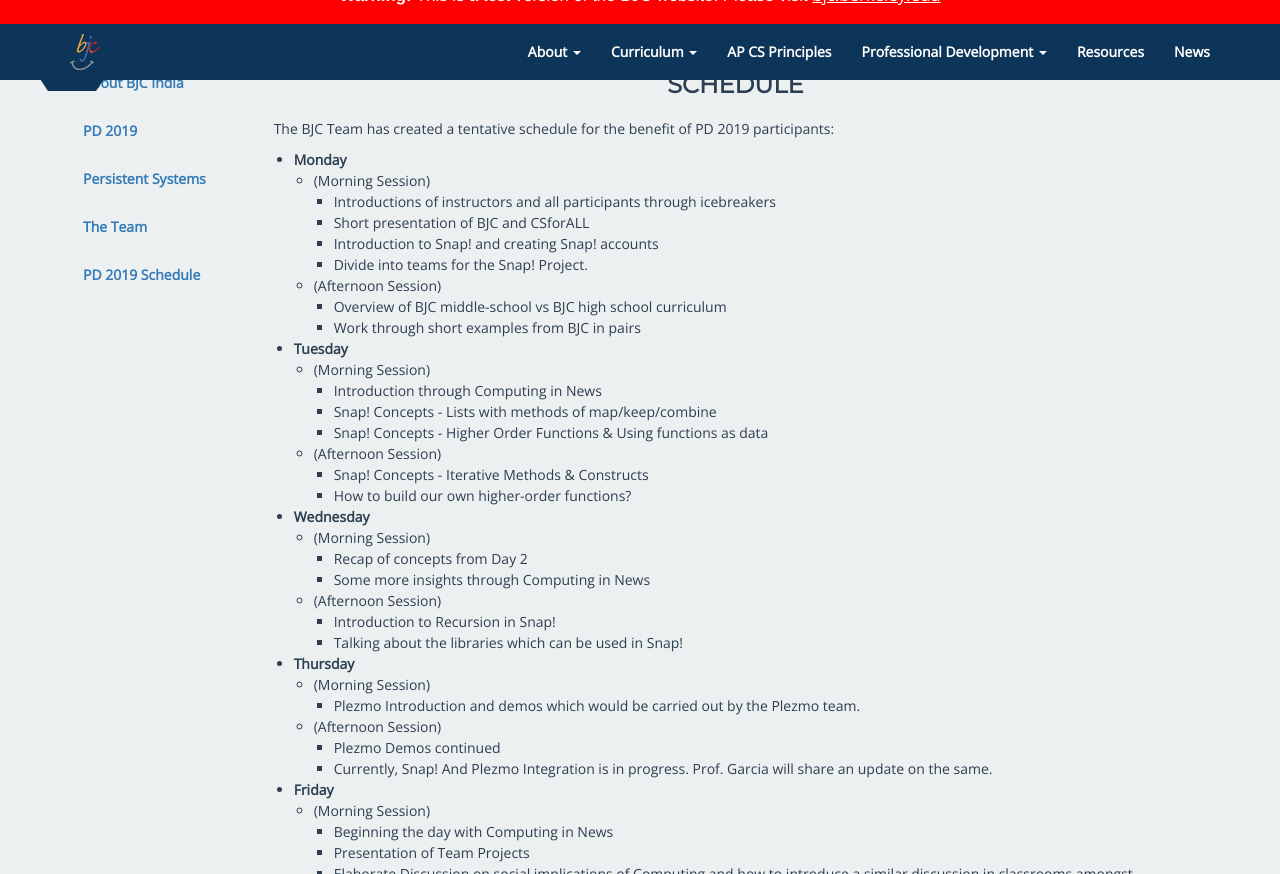
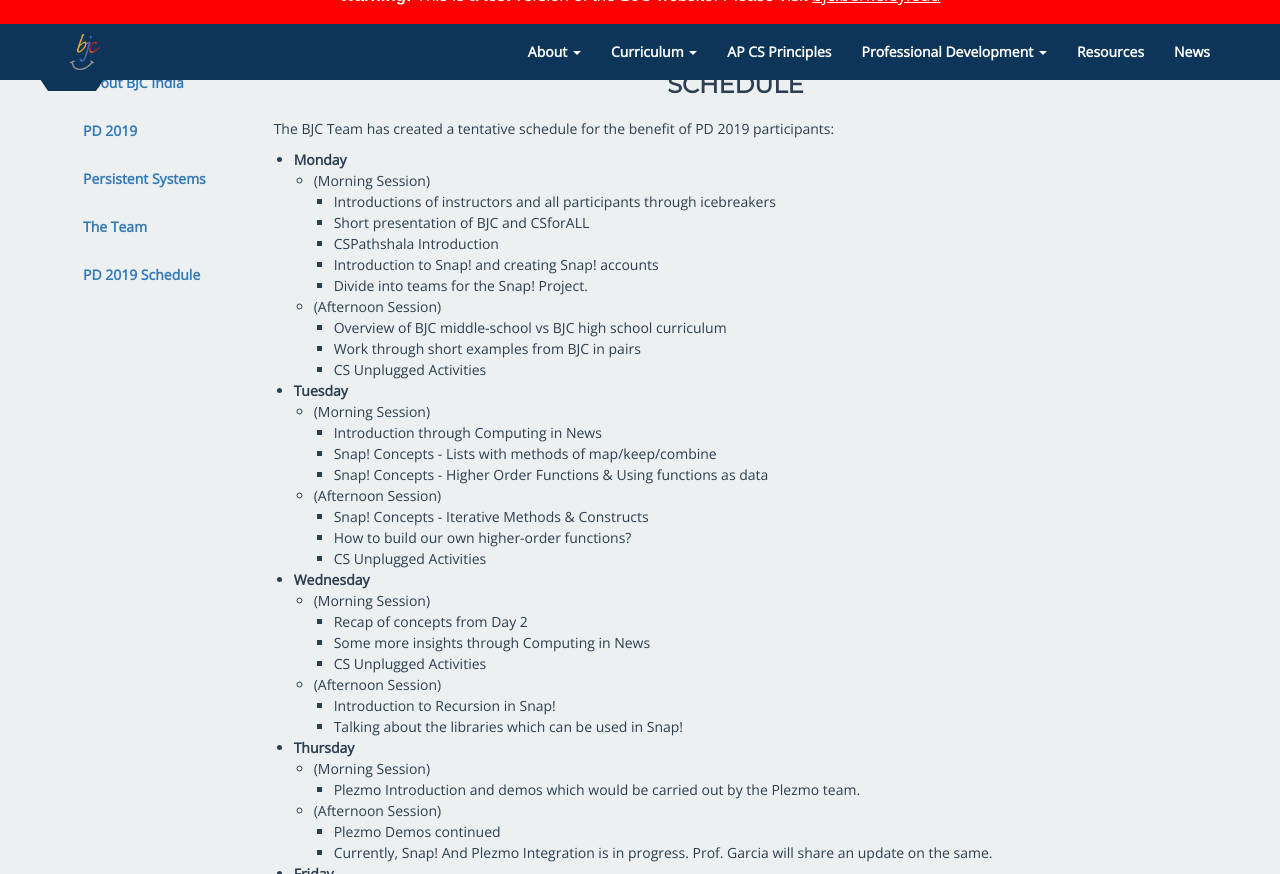
Before and after one commit to beautyjoy/beautyjoy.github.io, a Jekyll site: the page built from summer-pd/india-pd/schedule.html, in a window 1280 px wide and 900 px high, scrolled down 404 px, cut to the strip 26-900 px from the top of the window. Built offline with Jekyll 4.4.1, drawn with Linux system fonts in a browser that asks for light colours.

Commit message:
Schedule Changes

```diff
--- a/summer-pd/india-pd/schedule.html
+++ b/summer-pd/india-pd/schedule.html
@@ -16,6 +16,7 @@
                         <ul>
                             <li> Introductions of instructors and all participants through icebreakers </li>
                             <li> Short presentation of BJC and CSforALL </li>
+                            <li> CSPathshala Introduction </li>
                             <li> Introduction to Snap! and creating Snap! accounts </li>
                             <li> Divide into teams for the Snap! Project. </li>
                         </ul>
@@ -24,6 +25,7 @@
                         <ul>
                             <li> Overview of BJC middle-school vs BJC high school curriculum </li>
                             <li> Work through short examples from BJC in pairs </li>
+                            <li> CS Unplugged Activities </li>
                         </ul>
                     </li>
                 </ul>
@@ -41,6 +43,7 @@
                         <ul>
                             <li> Snap! Concepts - Iterative Methods & Constructs  </li>
                             <li> How to build our own higher-order functions? </li>
+                            <li> CS Unplugged Activities </li>
                         </ul>
                     </li>
                 </ul>
@@ -51,6 +54,7 @@
                         <ul>
                             <li> Recap of concepts from Day 2 </li>
                             <li> Some more insights through Computing in News </li>
+                            <li> CS Unplugged Activities </li>
                         </ul>
                     </li>
                     <li> (Afternoon Session)
```
